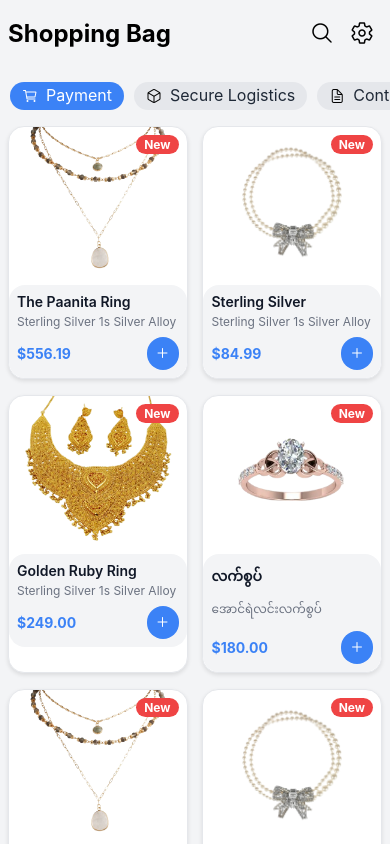
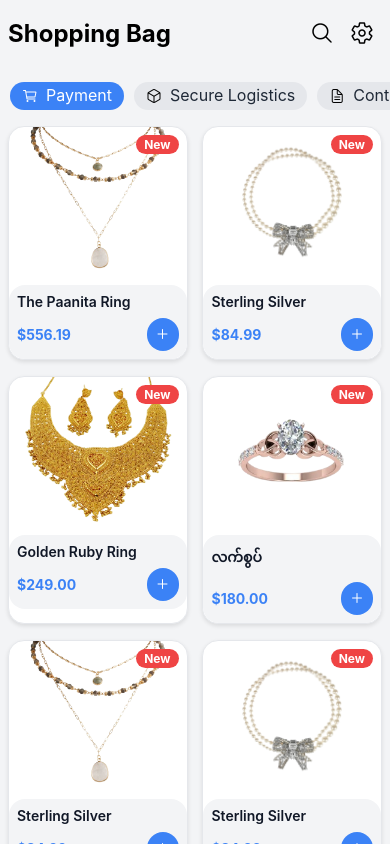
Before and after one commit to YellMinNaing-micro/RFID-UHF-Scanner, a React Native app: screen /Home in a window 390 px wide. Shown: the top 844 px of the page. Built offline with nearby package versions, Linux system fonts and the light colour scheme.

Commit message:
Update Home.tsx

```diff
--- a/src/screens/Home.tsx
+++ b/src/screens/Home.tsx
@@ -38,7 +38,7 @@ const ProductCard = ({ product, navigation }: ProductCardProps) => {
             </View>
             <View style={styles.cardContent}>
                 <Text style={styles.cardTitle}>{product.name}</Text>
-                <Text style={styles.cardDesc}>{product.description}</Text>
+                {/*<Text style={styles.cardDesc}>{product.description}</Text>*/}
                 <View style={styles.cardFooter}>
                     <Text style={styles.cardPrice}>${product.price}</Text>
                     <Pressable
```
